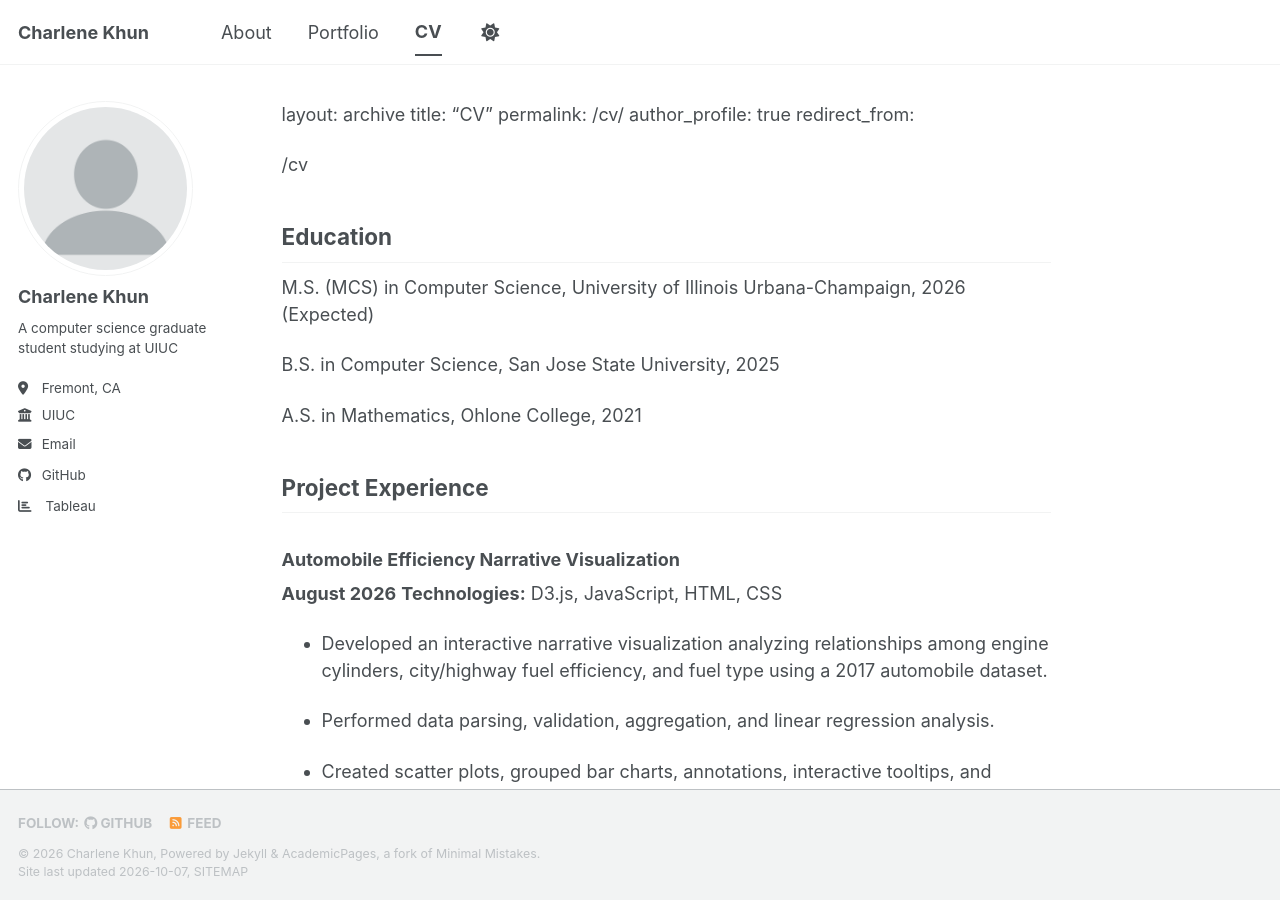
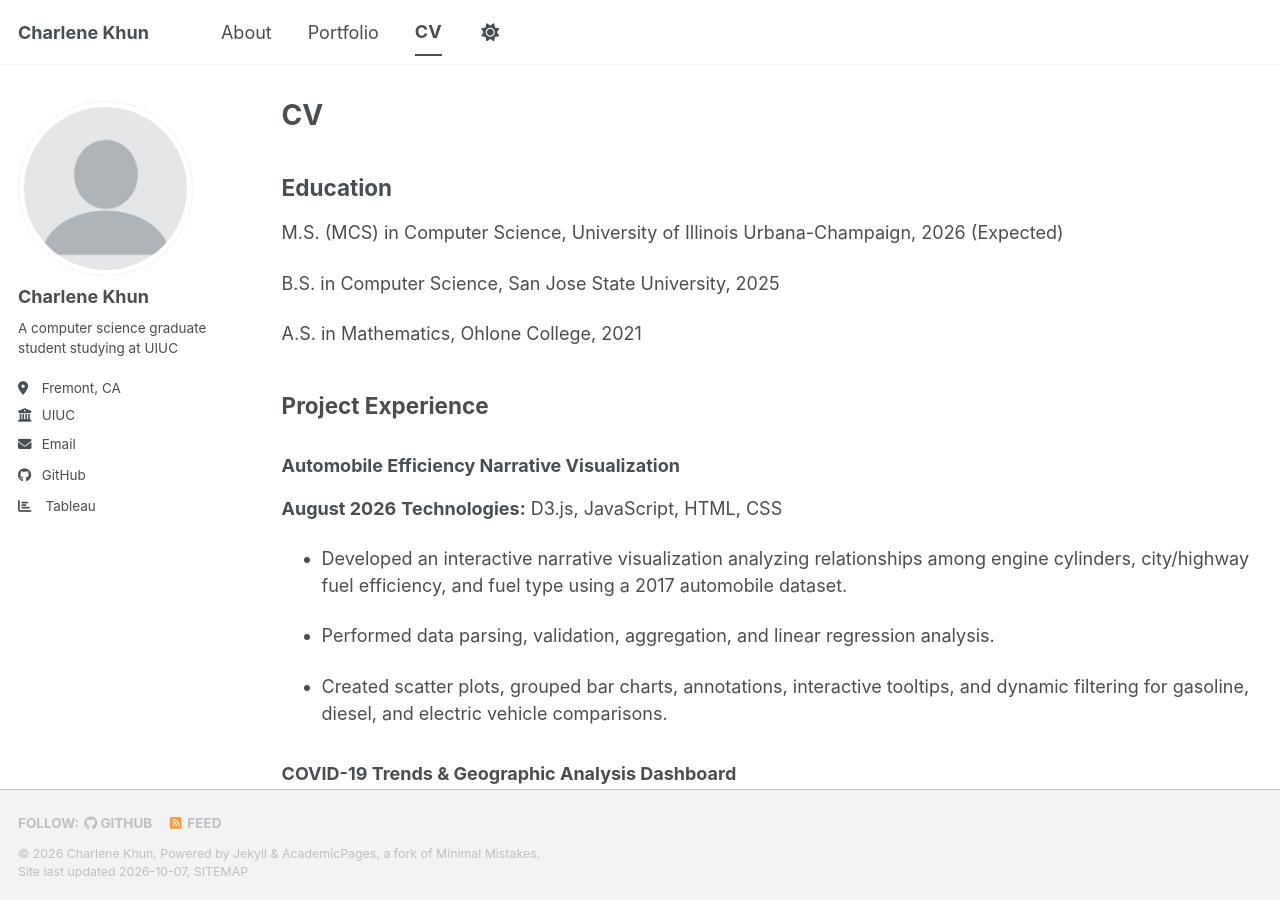
Before and after one commit to charlene-khun/charlene-khun.github.io, a Jekyll site: the page built from _pages/cv.md, in a window 1280 px wide and 900 px high. Built offline with Jekyll 4.4.1, drawn with Linux system fonts in a browser that asks for light colours; our own code applies the rules of GitHub Pages for plain Markdown files; a style sheet for code colours, icons or effects is not loaded.

Commit message:
Update cv.md

```diff
--- a/_pages/cv.md
+++ b/_pages/cv.md
@@ -1,10 +1,11 @@
+---
 layout: archive
 title: "CV"
 permalink: /cv/
 author_profile: true
 redirect_from:
-
-/cv
+  - /cv
+---
 
 {% include base_path %}
 
```
